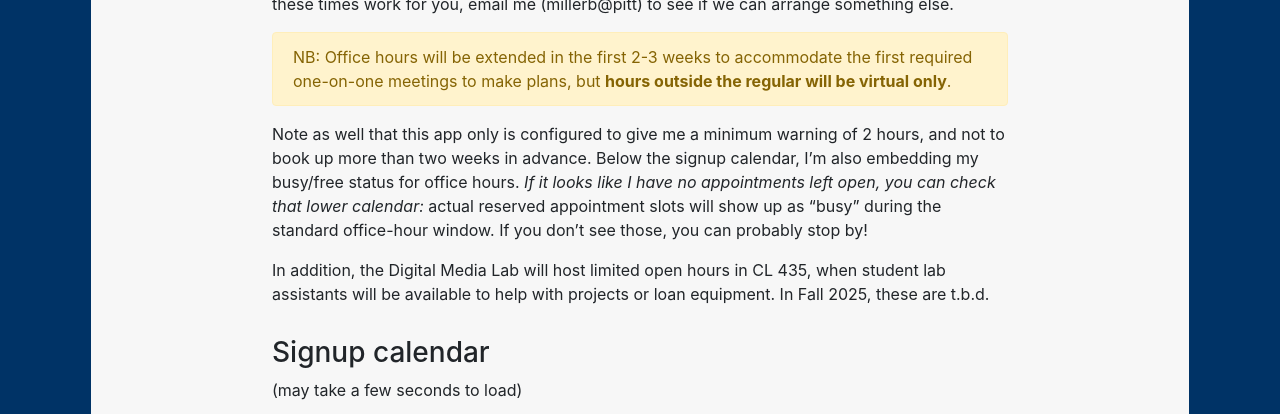
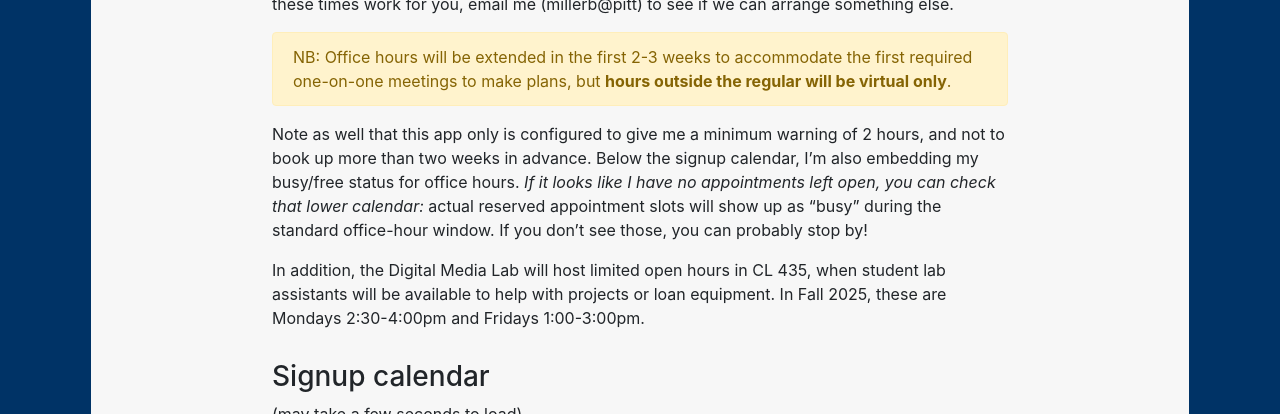
Before and after one commit to benmiller314/dsam2025fall, a Jekyll site: the page built from office.md, in a window 1280 px wide and 900 px high, scrolled down 465 px, cut to the strip 0-414 px from the top of the window. Built offline with Jekyll 4.4.1, drawn with Linux system fonts in a browser that asks for light colours; our own code applies the rules of GitHub Pages for plain Markdown files.

Commit message:
we have office hours for the DML!

```diff
--- a/_config.yml
+++ b/_config.yml
@@ -22,7 +22,7 @@ course:
   slugterm: 2025fall
   time: M 9:00-11:50am
   room: Cathedral of Learning 329 or by Zoom in case of emergency
-  dml_hours: t.b.d.
+  dml_hours: Mondays 2:30-4:00pm and Fridays 1:00-3:00pm.
   featured_image: course-title.png
   featured_alt: a network of multicultural people connected by strings of code, line-art style (image generated by dreamstudio ai)
   instructor:
```
